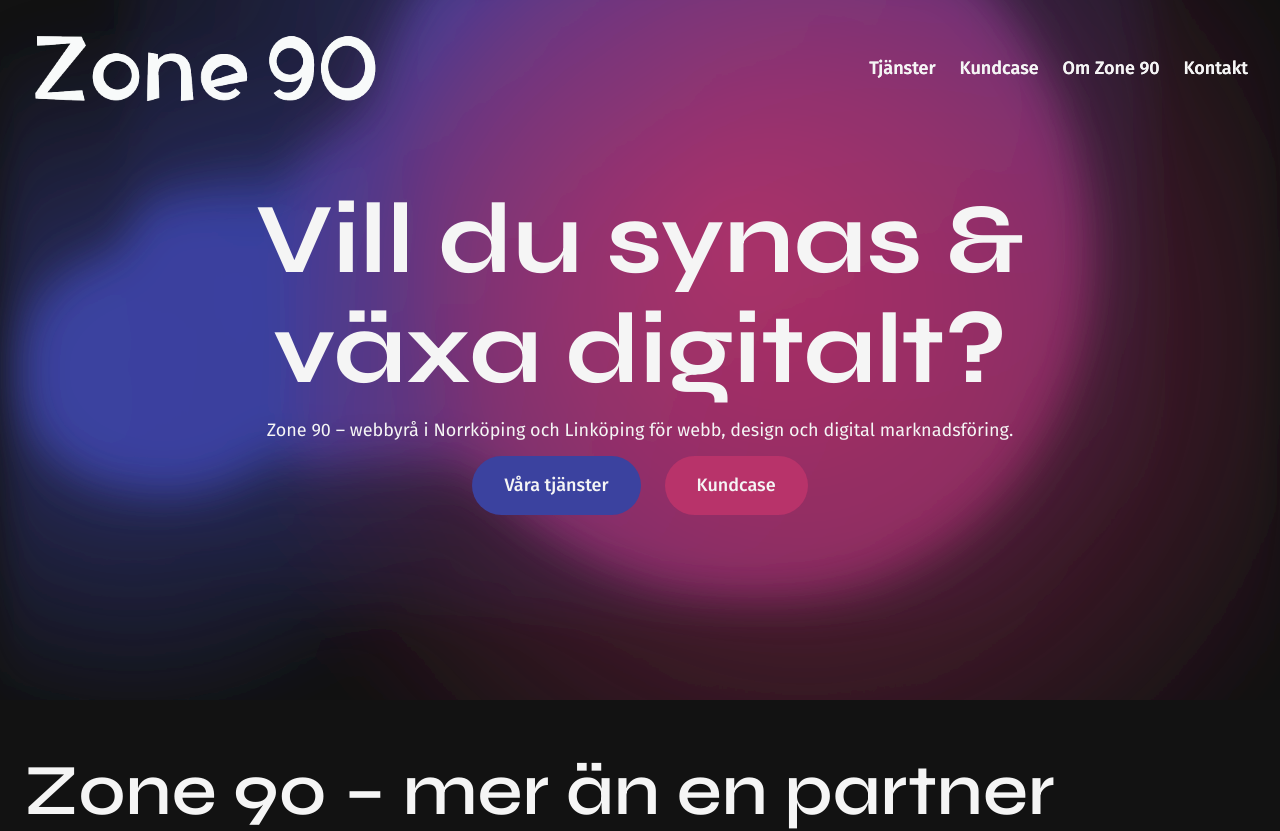
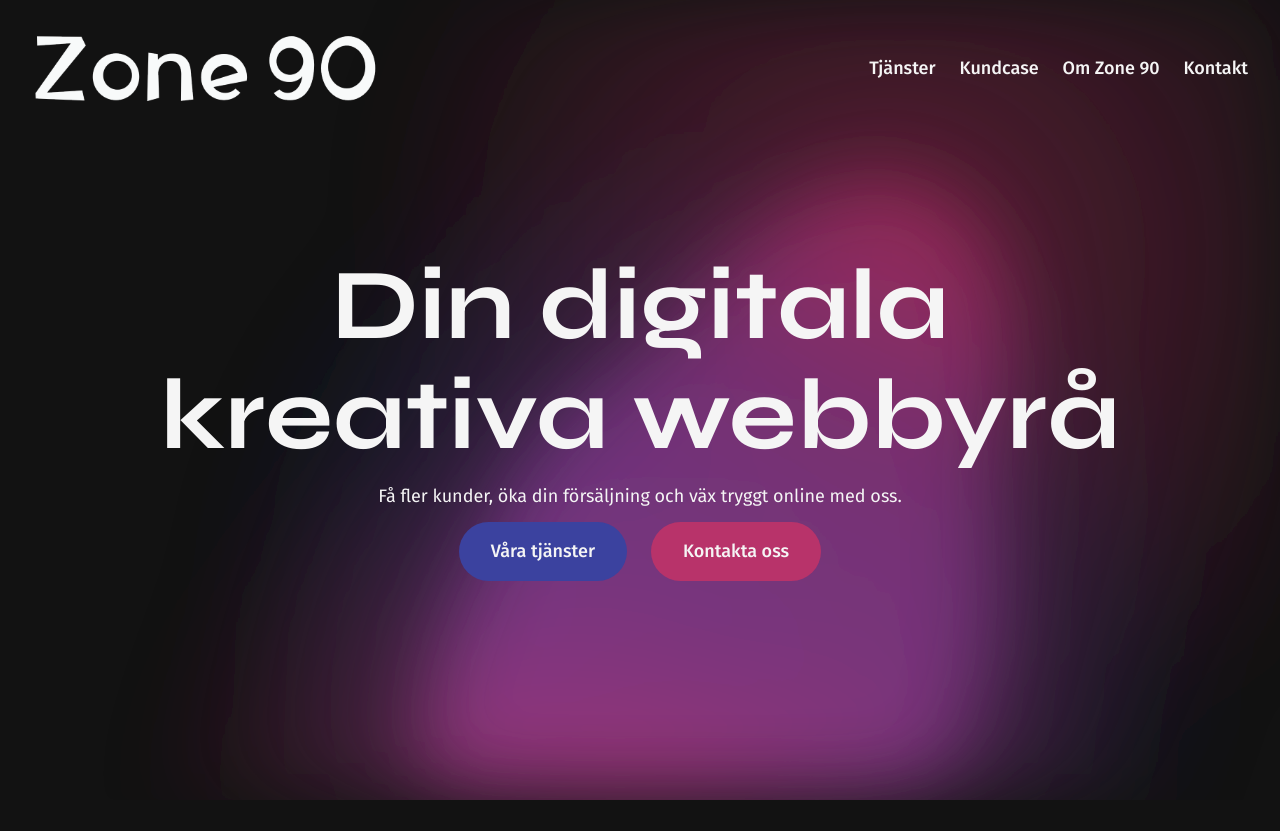
Before and after one commit to Marahkny/Marahs-portofolio, a Next.js app: page / in a window 1280 px wide. Shown: the top 831 px of the page. Built offline with nearby package versions, Linux system fonts and the light colour scheme.

Commit message:
Meddelande

```diff
--- a/next.config.js
+++ b/next.config.js
@@ -7,19 +7,23 @@ const nextConfig = {
         source: '/contact',
         destination: '/kontakt',
         permanent: true,
+
       },
       {
         source: '/about',
         destination: '/omzone90',
         permanent: true,
+
       },
       {
         source: '/service',
         destination: '/tjanster',
         permanent: true,
+
       },
     ];
   },
+
 };
 
 module.exports = nextConfig;
--- a/package.json
+++ b/package.json
@@ -21,12 +21,12 @@
     "framer-motion": "^12.0.6",
     "gray-matter": "^4.0.3",
     "lucide-react": "^0.477.0",
-    "next": "15.1.3",
+    "next": "^16.1.6",
     "next-mdx-remote": "^5.0.0",
     "next-sitemap": "^4.2.3",
     "nodemailer": "^6.10.1",
-    "react": "^19.0.0",
-    "react-dom": "^19.0.0",
+    "react": "^19.2.4",
+    "react-dom": "^19.2.4",
     "react-icons": "^5.4.0",
     "react-tsparticles": "^2.12.2",
     "sib-api-v3-sdk": "^8.5.0",
--- a/src/app/Home/bubble.css
+++ b/src/app/Home/bubble.css
@@ -1,128 +1,142 @@
 :root {
-  --color-bg1: 18, 18, 18; /* #121212 */
+  --color-bg1: 18, 18, 18;
   --color-bg2: 18, 18, 18;
-  --color1: 59, 66, 159;  /* #3B429F */
-  --color2: 184, 51, 106; /* #B8336A */
-  --color3: 157, 42, 86;/* (Behöll RGB-värdena) */
-  --color5: 59, 66, 159;  /* #FFB84C */
+
+  --color1: 59, 66, 159;   /* blå */
+  --color2: 184, 51, 106;  /* rosa */
+  --color3: 157, 42, 86;   /* mörk rosa */
+
   --circle-size: 80vw;
-
 }
 
+/* =========================
+   ANIMATIONER
+   ========================= */
 
-
-@keyframes moveElliptical {
+/* Långsam flytande rörelse */
+@keyframes floatSlow {
   0% {
-    transform: translateX(0%) translateY(0%);
-  }
-  25% {
-    transform: translateX(10%) translateY(30%);
+    transform: translate(0%, 0%) scale(1);
   }
   50% {
-    transform: translateX(20%) translateY(10%);
-  }
-  75% {
-    transform: translateX(5%) translateY(40%);
+    transform: translate(15%, 20%) scale(1.05);
   }
   100% {
-    transform: translateX(0%) translateY(0%);
+    transform: translate(0%, 0%) scale(1);
   }
 }
 
-
-@keyframes moveVertical {
-  0% { transform: translateY(10%); }
-  40% { transform: translateY(30%); }
-  30% { transform: translateY(60%); }
-}
-
-@keyframes moveFromTopBalanced {
+/* Mjuk ljus/mörk-puls */
+@keyframes pulseLight {
   0% {
-    transform: translateX(-30%) translateY(-20%);
-  }
-  25% {
-    transform: translateX(10%) translateY(20%);
+    opacity: 0.6;
   }
   50% {
-    transform: translateX(30%) translateY(50%);
-  }
-  75% {
-    transform: translateX(0%) translateY(75%);
+    opacity: 0.8;
   }
   100% {
-    transform: translateX(-30%) translateY(100%);
+    opacity: 0.6;
   }
 }
 
+/* =========================
+   GRADIENT BACKGROUND
+   ========================= */
 
 .gradient-bg {
   width: 100vw;
-  height: 130vh;
+  height: 100vh;
   position: relative;
   overflow: hidden;
-
-  top: 0;
-  left: 0;
+  background: rgb(var(--color-bg1));
 }
 
+/* SVG-filter (goo) */
 .gradient-bg svg {
   position: fixed;
-  top: 0px;
-  left: 0;
   width: 0;
   height: 0;
 }
 
 .gradients-container {
-  filter: url(#goo) blur(20px);
-  width: 100%;
-  height: 100%;
   position: absolute;
-  top: -50px;
-  left: 0;
-  max-height: 110vh;
+  inset: 0;
+  filter: url(#goo) blur(40px);
   overflow: hidden;
 }
 
-.g1,  .g3, .g4, .g5 {
+/* =========================
+   GEMENSAMMA CIRKLAR
+   ========================= */
+
+.g1,
+.g2,
+.g3 {
   position: absolute;
   width: var(--circle-size);
   height: var(--circle-size);
-  top: calc(10% - var(--circle-size) / 2);
-
-  right: calc(50% - var(--circle-size) / 2);
+  opacity: 0.8; /* 80% transparens */
 }
 
+/* =========================
+   INDIVIDUELLA GRADIENTS
+   ========================= */
+
+/* Blå – lugn */
 .g1 {
-  background: radial-gradient(circle at center, rgba(var(--color1), 0.7) 0, rgba(var(--color1), 0) 90%);
-  animation: moveVertical 10s ease infinite;
-}
-.g2 {
-  position: absolute;
-  width: var(--circle-size);
-  height: var(--circle-size);
-  top: calc(20% - var(--circle-size) / 2);
-  right: calc(100% - var(--circle-size) / 2);
-  background: radial-gradient(circle at center, rgba(var(--color5), 0.7) 0, rgba(var(--color5), 0) 50%);
-  animation: moveElliptical 20s ease-in-out infinite;
+  top: 10%;
+  left: 15%;
+  background: radial-gradient(
+    circle,
+    rgba(var(--color1), 0.8) 0%,
+    rgba(var(--color1), 0) 70%
+  );
+  animation:
+    floatSlow 60s ease-in-out infinite,
+    pulseLight 14s ease-in-out infinite;
 }
 
-.g3 {
-  background: radial-gradient(circle at center, rgba(var(--color3), 0.7) 0, rgba(var(--color3), 0) 80%);
-  transform-origin: calc(70% - 400px);
-  animation: moveFromTopBalanced 20s ease-in-out infinite;
+/* Rosa – långsammare */
+.g2 {
+  top: 40%;
+  right: 10%;
+  background: radial-gradient(
+    circle,
+    rgba(var(--color2), 0.8) 0%,
+    rgba(var(--color2), 0) 70%
+  );
+  animation:
+    floatSlow 80s ease-in-out infinite,
+    pulseLight 18s ease-in-out infinite;
 }
 
-
-
-.g4 {
-  background: radial-gradient(circle at center, rgba(var(--color2), 0.7) 0, rgba(var(--color2), 0) 50%);
-  transform-origin: calc(20% - 600px);
-  animation: moveFromTopBalanced 30s ease-in-out infinite;
+/* Mörk accent */
+.g3 {
+  bottom: 5%;
+  left: 30%;
+  background: radial-gradient(
+    circle,
+    rgba(var(--color3), 0.7) 0%,
+    rgba(var(--color3), 0) 75%
+  );
+  animation:
+    floatSlow 100s ease-in-out infinite,
+    pulseLight 22s ease-in-out infinite;
 }
 
-.g5 {
-  background: radial-gradient(circle at center, rgba(var(--color2), 0.7) 0, rgba(var(--color2), 0) 60%);
-  transform-origin: calc(50% - 800px) calc(50% + 200px);
-  animation: moveInCircle 20s ease infinite;
+/* =========================
+   MOBILOPTIMERING
+   ========================= */
+
+@media (max-width: 768px) {
+  .gradients-container {
+    filter: blur(12px);
+  }
+
+  .g1,
+  .g2,
+  .g3 {
+    width: 120vw;
+    height: 120vw;
+  }
 }
--- a/src/app/Home/home.js
+++ b/src/app/Home/home.js
@@ -41,7 +41,7 @@ export default function Home() {
         />
       </noscript>
       {/* Hero sektion */}
-      <header className="relative w-full h-[700px] flex items-center justify-center overflow-hidden px-6 ">
+<header className="relative w-full min-h-screen flex items-center justify-center overflow-hidden  mx-auto">
 
         {/* Bakgrund */}
         <div className="absolute inset-0">
@@ -49,13 +49,13 @@ export default function Home() {
         </div>
 
         {/* Innehåll */}
-        <div className="relative z-10 text-center pt-15 max-w-5xl">
+        <div className="relative z-10 text-center py-20 max-w-5xl">
 
-          <h1 className="mb-3 text-[36px] sm:text-[36px] md:text-[60px] lg:text-[80px] xl:text-[100px] font-[700] ">
-        Vill du synas & växa digitalt?</h1>
+          <h1 className="mb-3 pt-8 text-[36px] sm:text-[36px] md:text-[60px] lg:text-[80px] xl:text-[100px] font-[700] ">
+        Din digitala kreativa webbyrå </h1>
 
           <p className="text-[#F5F5F5] max-w-3xl mx-auto">
-Zone 90 – webbyrå i Norrköping och Linköping för webb, design och digital marknadsföring.      </p>
+Få fler kunder, öka din försäljning och väx tryggt online med oss.      </p>
 
           {/* Call to Action */}
           <div className="flex flex-col md:flex-row justify-center gap-4 sm:gap-6 mt-3 w-full">
@@ -82,17 +82,17 @@ Zone 90 – webbyrå i Norrköping och Linköping för webb, design och digital
   </span>
 </Link>
   <Link
-  href="/case"
+  href="/kontakt"
   className=" w-full sm:w-auto relative inline-flex items-center justify-center bg-[#B8336A] text-[#F5F5F5] py-4 px-8 rounded-full
              group font-[500] transition-colors duration-300 overflow-hidden"
  aria-label="se mer om våra projekt"
-              title="Kundcase"
+              title="Kontakta oss"
               role="button"
 >
   <span
     className="inline-flex text-[#F5F5F5] items-center transition-all duration-300 group-hover:-translate-x-4 "
   >
-     Kundcase
+     Kontakta oss
 
   </span>
 
--- a/src/app/case/swefurn/page.jsx
+++ b/src/app/case/swefurn/page.jsx
@@ -5,7 +5,7 @@ export const metadata = {
   description:
     "Kontakta Zone 90 – vi finns här för att hjälpa ditt företag växa. Hör av dig för webbutveckling, SEO och digital strategi.",
   openGraph: {
-    title: "Zone 90 – Kontakt",
+    title: "Zone 90 – Swefurn kundcases",
     description:
       "Kontakta Zone 90 – vi finns här för att hjälpa ditt företag växa. Hör av dig för webbutveckling, SEO och digital strategi.",
     images: ["/photos/logo90.png"],
--- a/src/app/globals.css
+++ b/src/app/globals.css
@@ -8,6 +8,7 @@
 :root {
   --background: #121212;
   --foreground: #171717;
+
 }
 
 @media (prefers-color-scheme: dark) {
@@ -17,12 +18,14 @@
   }
 }
 
+
 /* Body och brödtext */
 body {
   font-family:'Fira Sans', sans-serif;
   color: var(--foreground);
   background: var(--background);
   line-height: 1.6;
+
 }
 
 /* Rubriker */
--- a/src/app/layout.js
+++ b/src/app/layout.js
@@ -43,7 +43,7 @@ export const metadata = {
     card: "summary_large_image",
     title: "Din digitala webbyrå i Norrköping & Linköping",
     description:
-      "Zone 90 hjälper företag att växa online med snygga hemsidor, UX/UI-design, e-handel och SEO. Baserade i Norrköping & Linköping.",
+      "Zone 90 hjälper företag att växa online med snygga hemsidor, UX/UI-design, e-handel och SEO.",
     images: ["https://zone90.se/photos/logo90.png"],
   },
   icons: {
@@ -53,20 +53,18 @@ export const metadata = {
   },
   other: {
     keywords:
-      "webbyrå Norrköping, webbyrå Linköping, webbdesign Norrköping, webbdesign Linköping, hemsida Norrköping, skapa hemsida Norrköping, e-handel Norrköping, WordPress webbyrå, webbutveckling, SEO Norrköping, digital marknadsföring, UX design, Zone 90",
+      "webbyrå Norrköping, webbyrå Linköping, webbdesign Norrköping, webbdesign Linköping, hemsida Norrköping, e-handel, SEO, digital marknadsföring, Zone 90",
   },
 };
-
 
 export default function RootLayout({ children }) {
   return (
     <html lang="sv">
+      <body className={`${geistSans.variable} ${geistMono.variable} antialiased`}>
 
-      <body
-        className={`${geistSans.variable} ${geistMono.variable} antialiased`}
-      >
+        {/* Google Analytics */}
         <Script
-          src={`https://www.googletagmanager.com/gtag/js?id=G-ME0HPVY5HG`}
+          src="https://www.googletagmanager.com/gtag/js?id=G-ME0HPVY5HG"
           strategy="afterInteractive"
         />
         <Script id="google-analytics" strategy="afterInteractive">
@@ -76,50 +74,6 @@ export default function RootLayout({ children }) {
             gtag('js', new Date());
             gtag('config', 'G-ME0HPVY5HG');
           `}
-        </Script>
-        <Header />
-        <main>{children}</main>
-        <Analytics />
-        <SpeedInsights />
-        <Footer />
-
-        {/* Schema.org Structured Data */}
-        <script
-          type="application/ld+json"
-          dangerouslySetInnerHTML={{
-            __html: JSON.stringify({
-              "@context": "https://schema.org",
-              "@type": "ProfessionalService",
-              name: "Zone 90",
-              url: "https://zone90.se",
-              logo: "https://zone90.se/photos/logo90.png",
-              image: "https://zone90.se/photos/logo90.png",
-              description:
-                "Zone 90 bygger användarvänliga, snabba och snygga hemsidor med fokus på UX, UI och tillgänglighet i Nörrköping och Linköping. För startups och företag.",
-              address: {
-                "@type": "PostalAddress",
-                addressLocality: "Nörrköping & Linköping",
-                addressCountry: "SE",
-              },
-              areaServed: ["SE", "Global"],
-              sameAs: [
-                "https://www.facebook.com/people/Zone90/61575014166638/",
-                "https://www.linkedin.com/company/zone90/",
-              ],
-            }),
-          }}
-        />
-        <body className={`${geistSans.variable} ${geistMono.variable} antialiased`}>
-  {/* Google Analytics */}
-  <Script
-    src={`https://www.googletagmanager.com/gtag/js?id=G-ME0HPVY5HG`}
-    strategy="afterInteractive"
-  />
-  <Script id="google-analytics" strategy="afterInteractive">
-    {`window.dataLayer = window.dataLayer || [];
-    function gtag(){dataLayer.push(arguments);}
-    gtag('js', new Date());
-    gtag('config', 'G-ME0HPVY5HG');`}
         </Script>
 
         {/* Meta Pixel */}
@@ -141,22 +95,52 @@ export default function RootLayout({ children }) {
             `,
           }}
         />
+
         <noscript>
           <img
             height="1"
             width="1"
             style={{ display: "none" }}
             src="https://www.facebook.com/tr?id=3256787997805806&ev=PageView&noscript=1"
+            alt=""
           />
         </noscript>
 
+        {/* Layout */}
         <Header />
         <main>{children}</main>
+        <Footer />
+
+        {/* Vercel */}
         <Analytics />
         <SpeedInsights />
-  <Footer />
-</body>
 
+        {/* Schema.org */}
+        <script
+          type="application/ld+json"
+          dangerouslySetInnerHTML={{
+            __html: JSON.stringify({
+              "@context": "https://schema.org",
+              "@type": "ProfessionalService",
+              name: "Zone 90",
+              url: "https://zone90.se",
+              logo: "https://zone90.se/photos/logo90.png",
+              image: "https://zone90.se/photos/logo90.png",
+              description:
+                "Zone 90 bygger användarvänliga, snabba och snygga hemsidor med fokus på UX, UI och tillgänglighet i Norrköping och Linköping.",
+              address: {
+                "@type": "PostalAddress",
+                addressLocality: "Norrköping & Linköping",
+                addressCountry: "SE",
+              },
+              areaServed: ["SE", "Global"],
+              sameAs: [
+                "https://www.facebook.com/people/Zone90/61575014166638/",
+                "https://www.linkedin.com/company/zone90/",
+              ],
+            }),
+          }}
+        />
       </body>
     </html>
   );
--- a/src/app/page.js
+++ b/src/app/page.js
@@ -2,7 +2,7 @@ import Hero from './Home/Hero'
 
 export default function Home() {
   return (
-    <div>
+    <div className="container-1500">
 
 <Hero />
 
```
Also changed, not shown: tsconfig.json (+5 -3 lines), 1 other file (tests, documents, lock files or other folders). Lines whose indentation alone changed are shown as unchanged.
